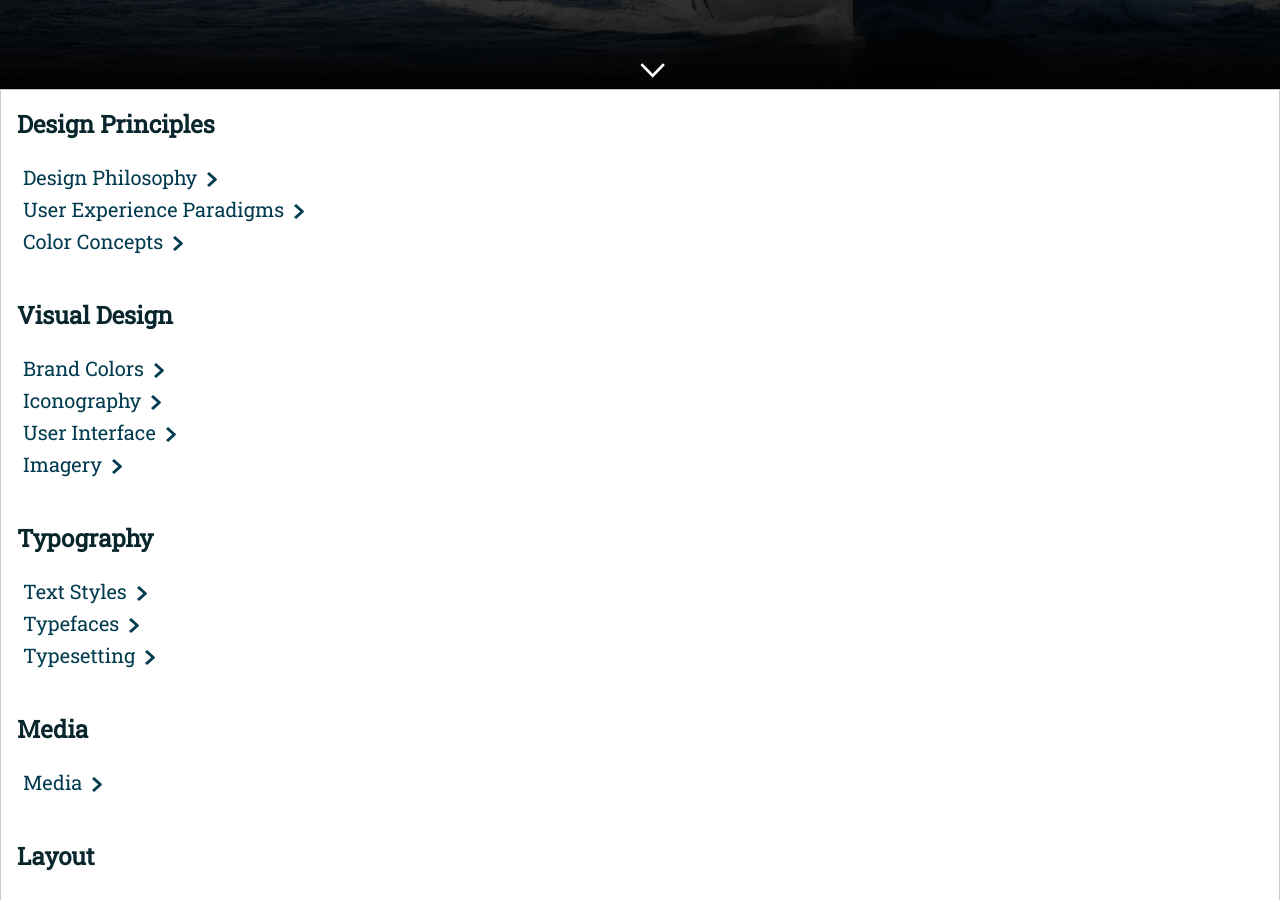
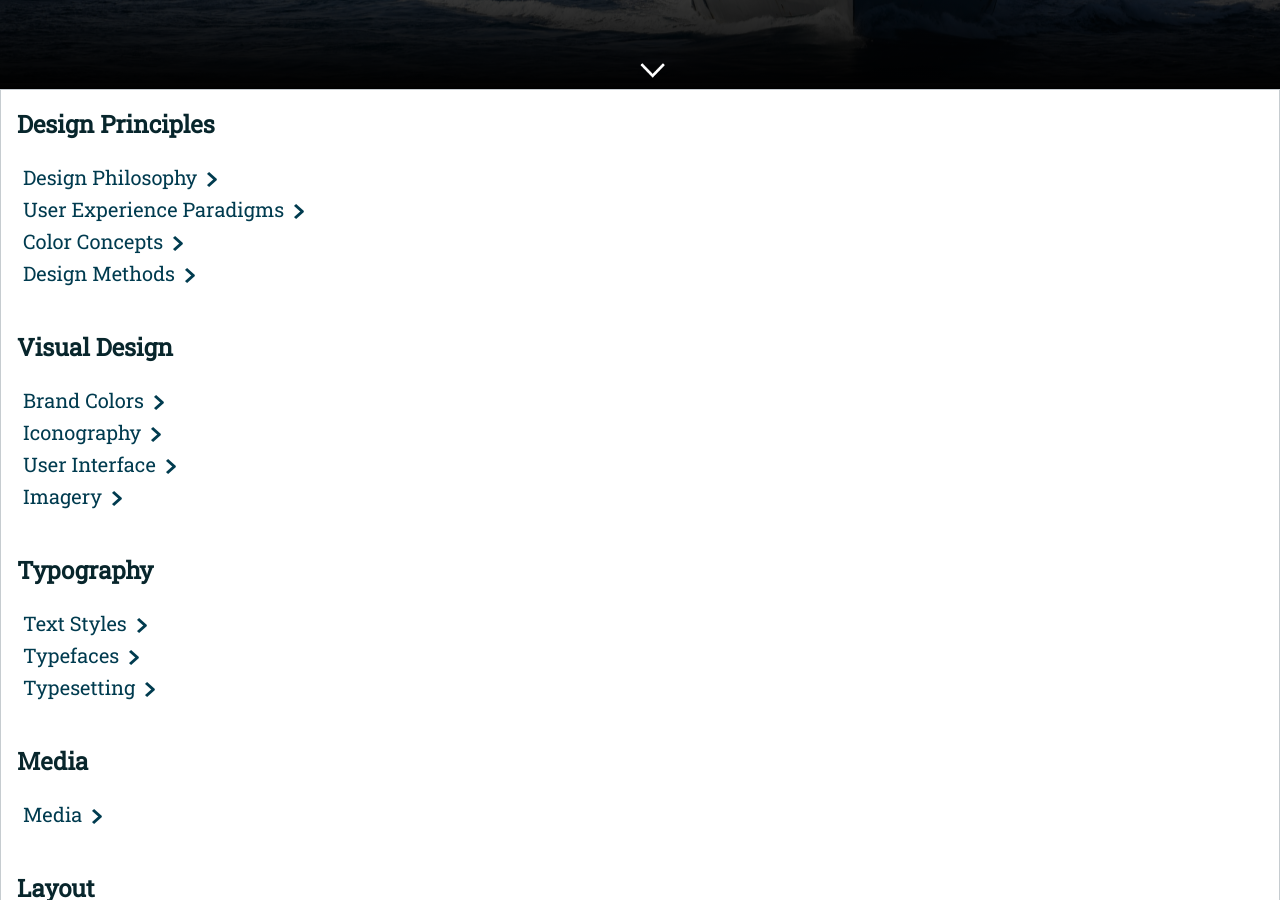
Before and after one commit to usnavy/Navy-Design-Guide, a Jekyll site: the page built from index.md, in a window 1280 px wide and 900 px high, scrolled down 717 px. Built offline with Jekyll 4.4.1, drawn with Linux system fonts in a browser that asks for light colours; nearby versions of some CDN libraries; our own code applies the rules of GitHub Pages for plain Markdown files.

Commit message:
Update default.html

```diff
--- a/_layouts/default.html
+++ b/_layouts/default.html
@@ -48,6 +48,9 @@
 </button>
 <button class="menu-item">
   <a href="color-concepts.html">Color Concepts</a><img src="img/Right-Chevron.png" alt="Color Concepts" class="chevron">
+</button>
+<button class="menu-item">
+  <a href="design-methods.html">Design Methods</a><img src="img/Right-Chevron.png" alt="Methods" class="chevron">
 </button>
 <br>
 <H2>Visual Design</H2>
```
